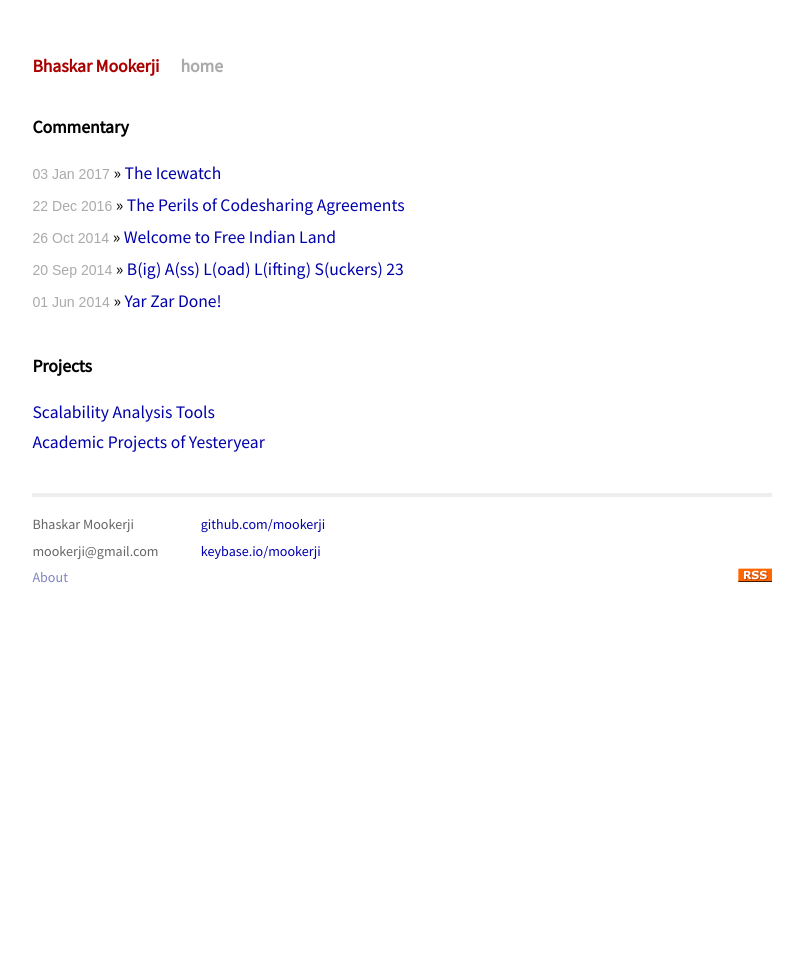
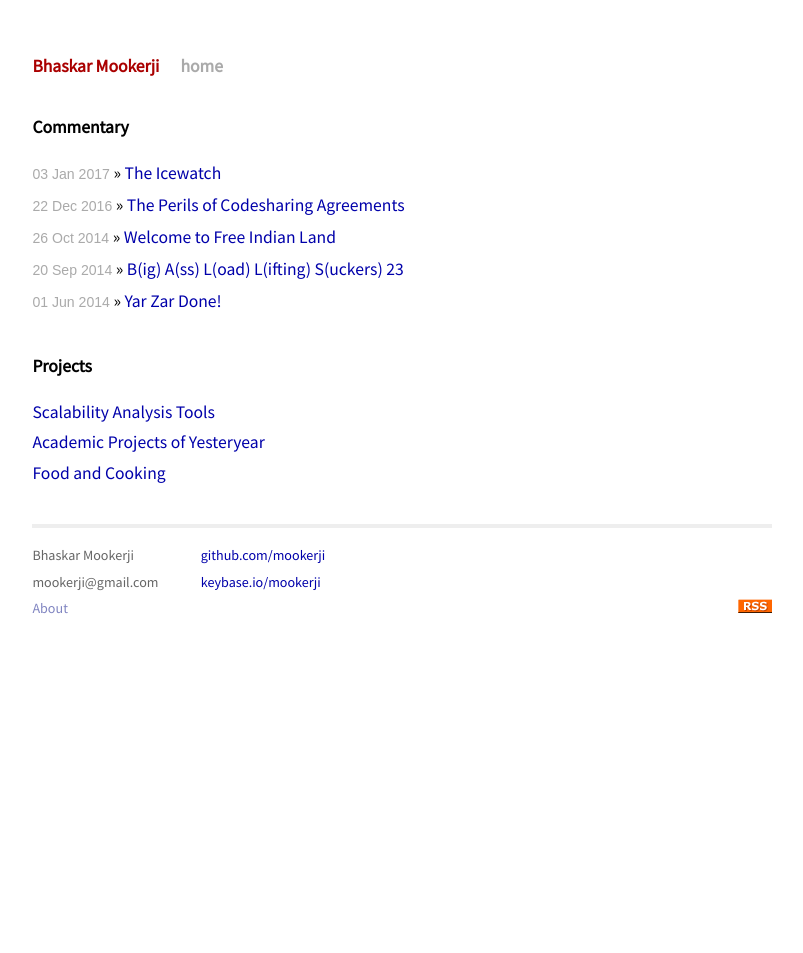
Before and after one commit to mookerji/mookerji.github.io, a Jekyll site: the page built from index.md, in a window 1280 px wide. Shown: the whole page, without its empty margins (238-1041 px from the left). Built offline with Jekyll 4.4.1, drawn with Linux system fonts in a browser that asks for light colours.

Commit message:
Link to page

```diff
--- a/index.md
+++ b/index.md
@@ -19,6 +19,7 @@ author: Bhaskar Mookerji
         {% if post.tags[0] == "projects" %}
            <li><a href="{{ post.url }}">{{ post.title }}</a></li>
         {% endif %}
-      {% endfor %}
+        {% endfor %}
+        <li><a href="https://mookerzhou.github.io/cooking_journal/">Food and Cooking</a></li>
     </ul>
 </div>
```
